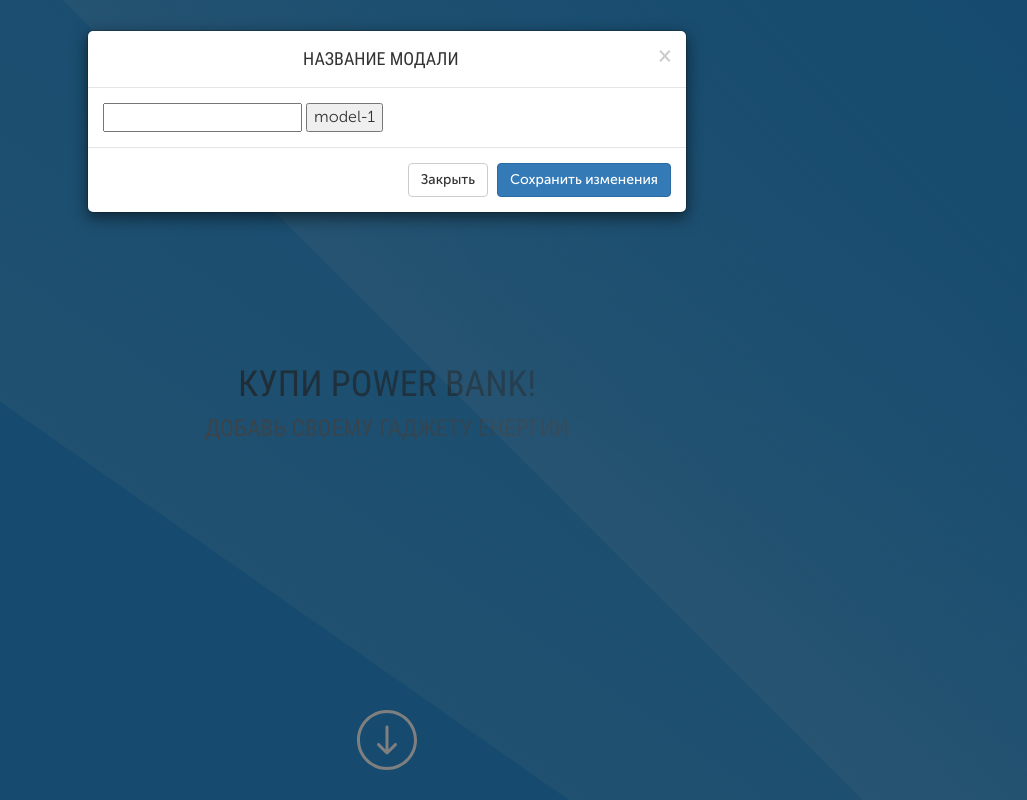
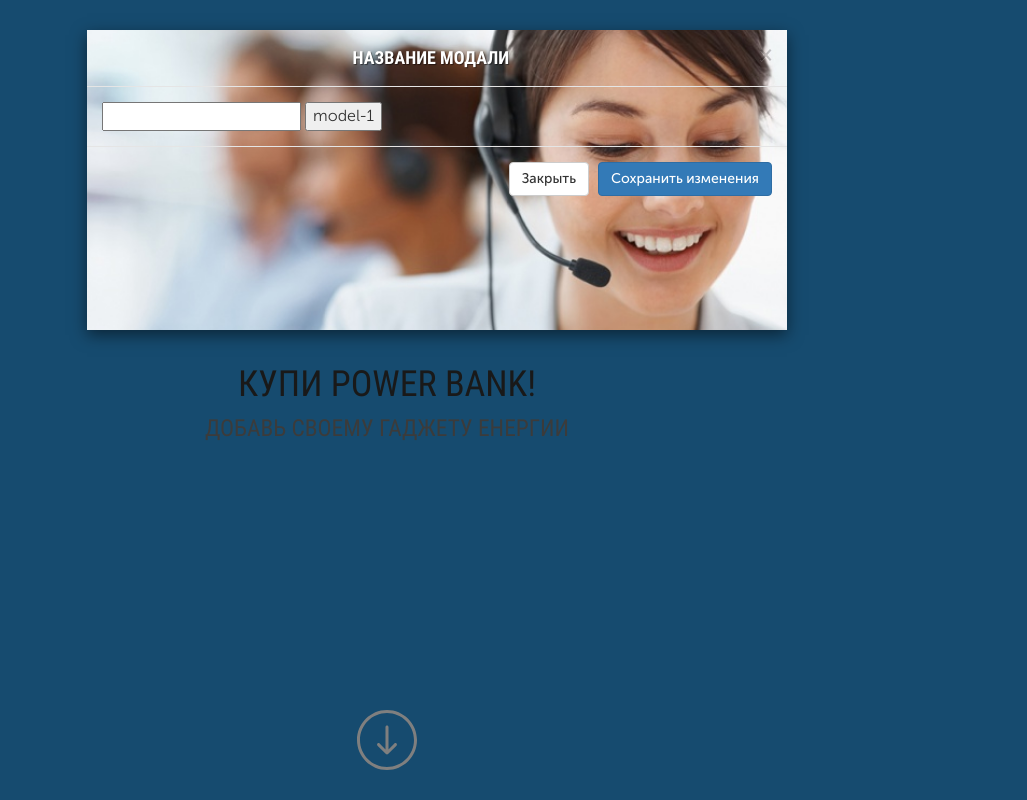
Before and after one commit to vintkor/magaz-xiaomi, a PHP site: page / in a window 1280 px wide, after a click on "Заказать". Shown: the whole page, without its empty margins (253-1280 px from the left). Run offline with PHP 8.4, Linux system fonts and the light colour scheme.

Commit message:
Добавленны новые секции

```diff
--- a/app/css/main.css
+++ b/app/css/main.css
@@ -177,34 +177,6 @@ a:focus {
           align-items: center;
   width: 100vw;
   height: 100vh; }
-  .section-1:after {
-    content: '';
-    background: -webkit-gradient(linear, left top, left bottom, from(#2C97DE), to(rgba(255, 255, 255, 0.1)));
-    background: -webkit-linear-gradient(#2C97DE, rgba(255, 255, 255, 0.1));
-    background: linear-gradient(#2C97DE, rgba(255, 255, 255, 0.1));
-    width: 170%;
-    height: 80vh;
-    position: absolute;
-    top: 0;
-    left: 0;
-    z-index: 80;
-    -webkit-transform: rotate(45deg);
-        -ms-transform: rotate(45deg);
-            transform: rotate(45deg); }
-  .section-1:before {
-    content: '';
-    background: -webkit-gradient(linear, left top, left bottom, from(rgba(255, 255, 255, 0.1)), to(#2C97DE));
-    background: -webkit-linear-gradient(rgba(255, 255, 255, 0.1), #2C97DE);
-    background: linear-gradient(rgba(255, 255, 255, 0.1), #2C97DE);
-    width: 200%;
-    height: 80vh;
-    position: absolute;
-    top: 200px;
-    left: -300px;
-    z-index: 80;
-    -webkit-transform: rotate(-145deg);
-        -ms-transform: rotate(-145deg);
-            transform: rotate(-145deg); }
   .section-1 h2 {
     position: relative;
     font-size: 96px;
@@ -314,5 +306,54 @@ a:focus {
     transition: .1s;
     font-size: 18px; }
 
+.footer {
+  background: #2C97DE;
+  padding: 12px 0 5px; }
+  .footer .right {
+    text-align: right; }
+  .footer a {
+    color: #fff;
+    -webkit-transition: .2s;
+    transition: .2s; }
+    .footer a:hover {
+      color: #F4D33B; }
+  .footer p {
+    color: #fff; }
+
 #Container .mix {
   display: none; }
+
+#toTop {
+  width: 100px;
+  text-align: center;
+  padding: 10px 20px;
+  position: fixed;
+  bottom: 20px;
+  right: 20px;
+  cursor: pointer;
+  display: none;
+  color: #fff;
+  font-size: 16px;
+  z-index: 9999;
+  -webkit-border-radius: 3px;
+          border-radius: 3px;
+  background: #2C97DE;
+  -webkit-box-shadow: 0 0 10px rgba(0, 0, 0, 0.3);
+          box-shadow: 0 0 10px rgba(0, 0, 0, 0.3);
+  font-family: 'Museo Sans Cyrl', sans-serif;
+  font-weight: 100;
+  font-size: 18px; }
+
+.modal-content {
+  -webkit-border-radius: 0;
+          border-radius: 0;
+  background: url("../img/call.jpg") center center;
+  background-size: cover;
+  position: relative;
+  border: 0;
+  min-height: 300px;
+  min-width: 700px; }
+  .modal-content h4 {
+    color: #fff;
+    font-weight: 700;
+    text-shadow: 1px 1px 1px rgba(0, 0, 0, 0.5); }
--- a/app/js/main.js
+++ b/app/js/main.js
@@ -1,6 +1,10 @@
-/*-------------------------------- Плавная анимация по меню ---------------------------------*/
 
 $(document).ready(function(){
+
+
+
+	/*-------------------------------- Плавная анимация по меню ---------------------------------*/
+
 	$(".bounce").on("click","a", function (event) {
 		//отменяем стандартную обработку нажатия по ссылке
 		event.preventDefault();
@@ -14,11 +18,9 @@ $(document).ready(function(){
 		//анимируем переход на расстояние - top за 1500 мс
 		$('body,html').animate({scrollTop: top}, 800);
 	});
-});
 
-/*------------------------------- Отправка почты ---------------------------------*/
+	/*------------------------------- Получение JSON с отправленных данных -----------------------------*/
 
-$(document).ready(function (){
 	$(".ajaxform").submit(function(){
 		var form = $(this);
 		var error = false;
@@ -45,4 +47,19 @@ $(document).ready(function (){
 	    $('#Container').mixItUp();
 	});
 
+	/*------------------------------- Button to TOP -----------------------------*/
+
+	$(function() {
+	  $(window).scroll(function() {
+	    if($(this).scrollTop() != 0) {
+	      $('#toTop').fadeIn();
+	    } else {
+	      $('#toTop').fadeOut();
+	    }
+	  });
+	  $('#toTop').click(function() {
+	    $('body,html').animate({scrollTop:0},800);
+	  });
+	});
+
 });
--- a/app/sass/main.scss
+++ b/app/sass/main.scss
@@ -121,30 +121,6 @@ a:focus {
 	align-items: center;
 	width: 100vw;
 	height: 100vh;
-
-	&:after {
-		content: '';
-		background: linear-gradient($blue, rgba(255,255,255,.1));
-		width: 170%;
-		height: 80vh;
-		position: absolute;
-		top: 0;
-		left: 0;
-		z-index: 80;
-		transform: rotate(45deg);
-	}
-
-	&:before {
-		content: '';
-		background: linear-gradient(rgba(255,255,255,.1), $blue);
-		width: 200%;
-		height: 80vh;
-		position: absolute;
-		top: 200px;
-		left: -300px;
-		z-index: 80;
-		transform: rotate(-145deg);
-	}
 
 	h2 {
 		position: relative;
@@ -295,7 +300,60 @@ a:focus {
 	}
 }
 
+.footer {
+	background: $blue;
+	padding: 12px 0 5px;
+	.right {
+		text-align: right;
+	}
+	a {
+		color: $white;
+		transition: .2s;
+		&:hover {
+			color: $yellow;
+		}
+	}
+	p {
+		color: $white;
+	}
+}
+
 
 #Container .mix{
     display: none;
 }
+
+#toTop {
+	width:100px;
+	text-align:center;
+	padding: 10px 20px;
+	position:fixed;
+	bottom:20px;
+	right:20px;
+	cursor:pointer;
+	display:none;
+	color:$white;
+	font-size:16px;
+	z-index: 9999;
+	border-radius: 3px;
+	background: $blue;
+	box-shadow: 0 0 10px rgba($black, .3);
+	font-family: 'Museo Sans Cyrl', sans-serif;
+	font-weight: 100;
+	font-size: 18px;
+}
+
+.modal-content {
+	border-radius: 0;
+	background: url('../img/call.jpg') center center;
+	background-size: cover;
+	position: relative;
+	border: 0;
+	min-height: 300px;
+	min-width: 700px;
+	h4 {
+		color: $white;
+		font-weight: 700;
+		text-shadow: 1px 1px 1px rgba($black, .5);
+	}
+}
```
Also changed, not shown: other parts of app/css/main.css (+22 -2 lines), other parts of app/sass/main.scss (+31 -2 lines), app/index.html (+166 -16 lines), app/img/777.png (added), app/img/bg.png (added), app/img/call.jpg (added), app/img/why.png (added).
